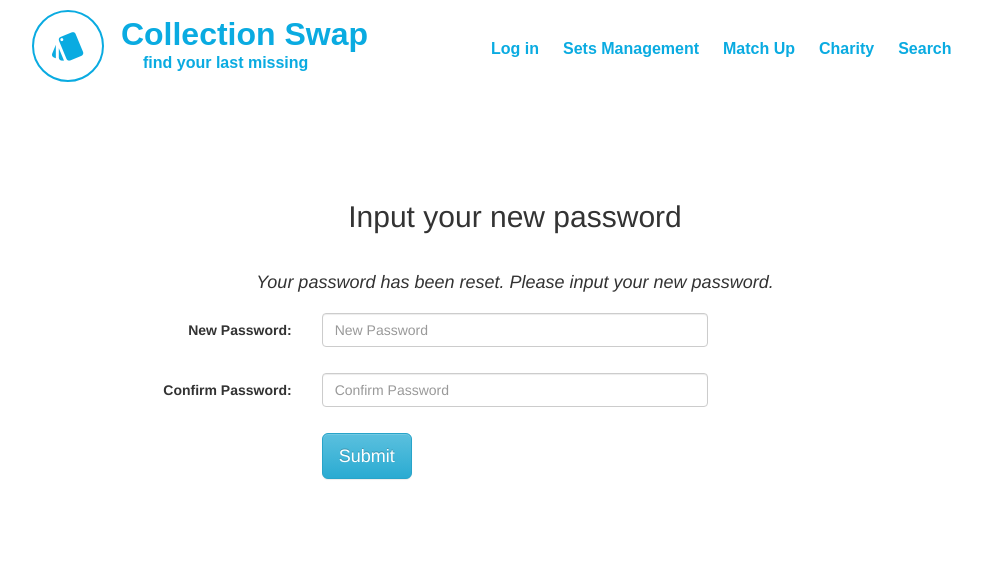
After one commit to ryu9827/CollectionSwap, a PHP site: page /pwdReset.php in a window 1280 px wide. The commit adds this page. Shown: the top 573 px of the page, without its empty margins (125-1107 px from the left). Run offline with PHP 8.4, Linux system fonts and the light colour scheme.

Commit message:
add password reset php
add password reset php

```diff
--- /dev/null
+++ b/pwdReset.php
@@ -0,0 +1,43 @@
+<?php
+include_once('includes/header.php');
+if (isset($_SESSION['u_id'])){
+		header("Location:profile.php");
+	}
+?>
+
+</script>
+<div class="container-fluid">
+	<div style="height: 100px; visibility:hidden;"></div>
+	<div style="text-align: center">
+		<h2>Input your new password</h2>
+	</div>
+	</br></br>
+	<div style="text-align: center">
+		<H4>Your password has been reset. Please input your new password.</H4>
+	</div>
+	</br>
+			<form class="form-horizontal" action="#" method="POST">
+				<div class="form-group">
+			        <label for="uid" class="col-sm-2 col-md-offset-2 control-label">New Password: </label>
+			        <div class="col-md-4">
+						<input type="text" class="form-control" name="uid" placeholder="New Password">
+					</div>
+					</br></br></br>
+					<label for="pwd" class="col-sm-2 col-md-offset-2 control-label">Confirm Password: </label>
+					<div class="col-md-4">
+						<input type="password" class="form-control" name="pwd" placeholder="Confirm Password">
+					</div>
+					</br></br></br>
+					<div class="col-md-4 col-md-offset-4">
+						<button type="submit" class="btn btn-info btn-lg" name="submit">Submit</button>
+					</div>
+				</div>
+			</form>
+			</br>
+
+
+			</br></br></br>
+
+<?php
+include_once('includes/footer.php');
+?>
```
Also changed, not shown: forgetPwd.php (+6 -9 lines), matchUp_result.php (+1 -8 lines), SQL/新建文本文档.txt (deleted).
